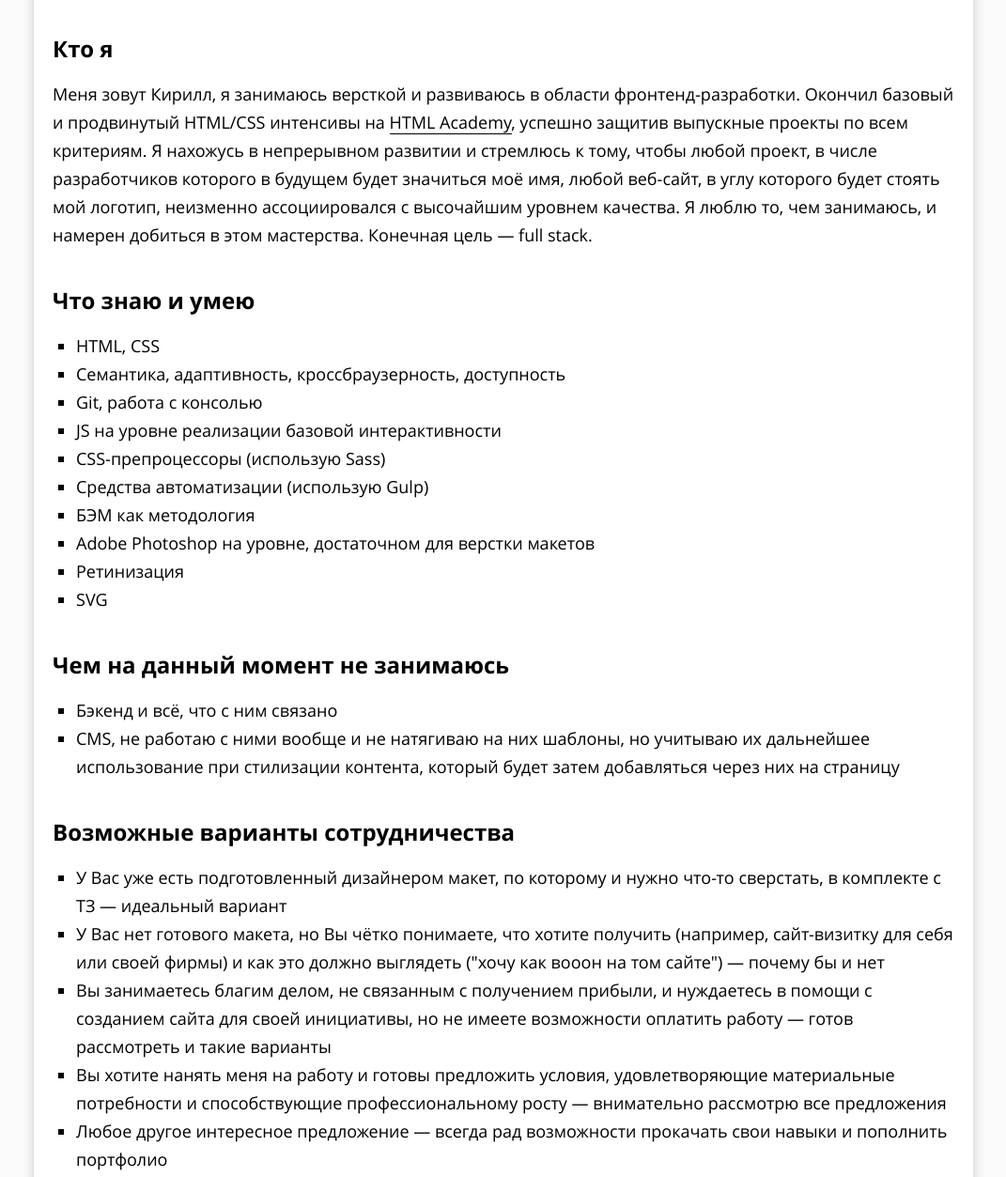
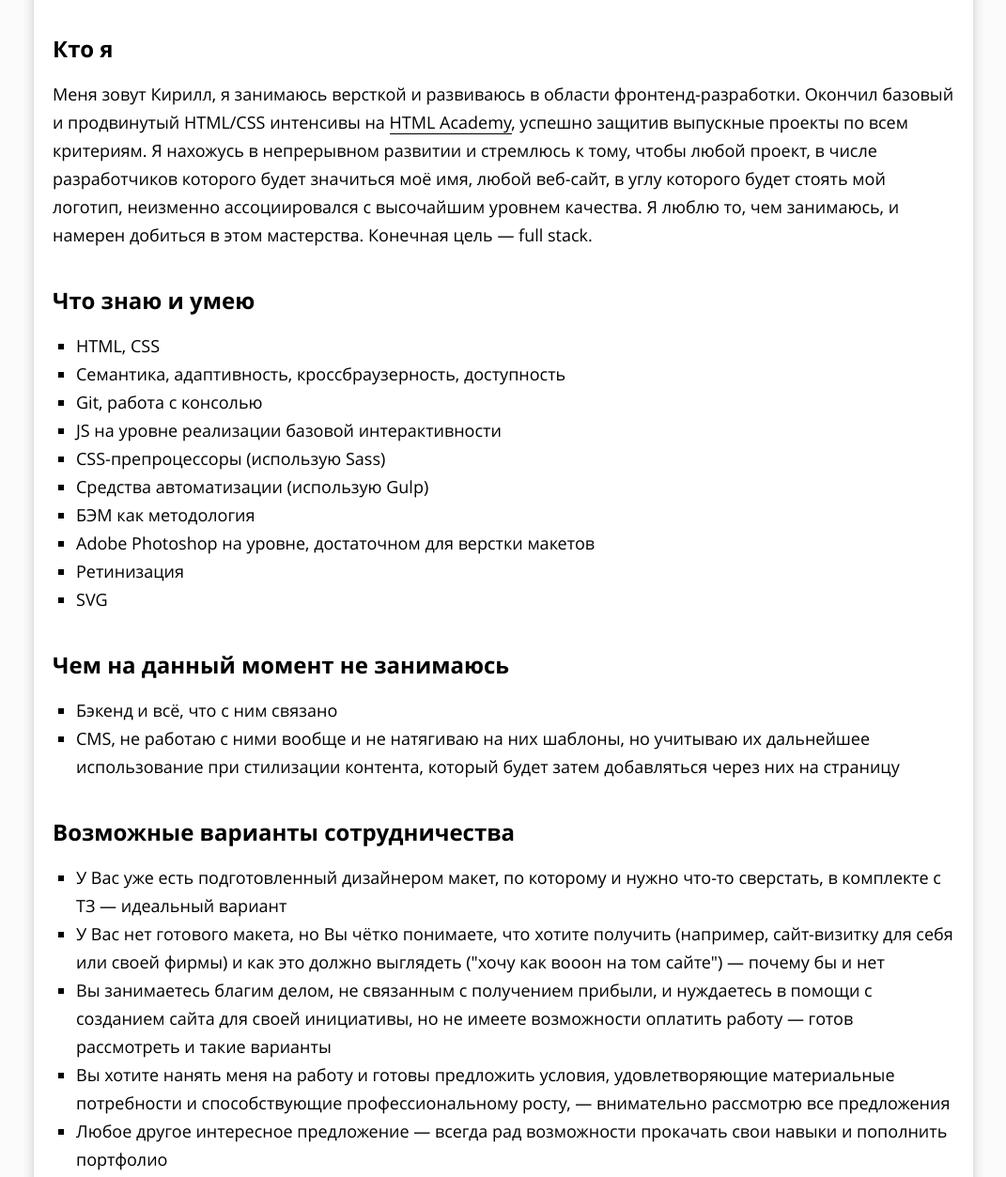
Before and after one commit to DDyst/ddyst.github.io, a website: page about.html in a window 1280 px wide. Shown: the part 467-1720 px from the top of the page at 94% size, without its empty margins (104-1175 px from the left). Drawn offline with Linux system fonts and the light colour scheme.

Commit message:
Correct punctuation mistakes

```diff
--- a/about.html
+++ b/about.html
@@ -25,7 +25,7 @@
         </div>
         <div class="info__desc">
           <h2 class="info__caption">Кто я</h2>
-          <p class="info__text">Меня зовут Кирилл, я занимаюсь версткой и развиваюсь в области фронтенд-разработки. Окончил базовый и продвинутый HTML/CSS интенсивы на <a class="info__link" href="https://htmlacademy.ru/">HTML Academy</a>, успешно защитив выпускные проекты по всем критериям. Я нахожусь в непрерывном развитии и стремлюсь к тому, чтобы любой проект, в числе разработчиков которого в будущем будет значиться моё имя, любой веб-сайт, в углу которого будет стоять мой логотип, неизменно ассоциировался с высочайшим уровнем качества. Я люблю то, чем занимаюсь, и намерен добиться в этом мастерства. Конечная цель — full stack.</p>
+          <p class="info__text">Меня зовут Кирилл, я занимаюсь версткой и развиваюсь в области фронтенд-разработки. Окончил базовый и продвинутый HTML/CSS интенсивы на <a class="info__link" href="https://htmlacademy.ru/">HTML Academy</a>, успешно защитив выпускные проекты по всем критериям. Я нахожусь в непрерывном развитии и стремлюсь к тому, чтобы любой проект, в числе разработчиков которого будет значиться моё имя, любой веб-сайт, в углу которого будет стоять мой логотип, неизменно ассоциировался с высочайшим уровнем качества. Я люблю то, чем занимаюсь, и намерен добиться в этом мастерства. Конечная цель — full stack.</p>
           <h2 class="info__caption">Что знаю и умею</h2>
           <ul class="info__list">
             <li class="info__list-item">HTML, CSS</li>
@@ -49,7 +49,7 @@
             <li class="info__list-item">У Вас уже есть подготовленный дизайнером макет, по которому и нужно что-то сверстать, в комплекте с ТЗ — идеальный вариант</li>
             <li class="info__list-item">У Вас нет готового макета, но Вы чётко понимаете, что хотите получить (например, сайт-визитку для себя или своей фирмы) и как это должно выглядеть ("хочу как вооон на том сайте") — почему бы и нет</li>
             <li class="info__list-item">Вы занимаетесь благим делом, не связанным с получением прибыли, и нуждаетесь в помощи с созданием сайта для своей инициативы, но не имеете возможности оплатить работу — готов рассмотреть и такие варианты</li>
-            <li class="info__list-item">Вы хотите нанять меня на работу и готовы предложить условия, удовлетворяющие материальные потребности и способствующие профессиональному росту — внимательно рассмотрю все предложения</li>
+            <li class="info__list-item">Вы хотите нанять меня на работу и готовы предложить условия, удовлетворяющие материальные потребности и способствующие профессиональному росту, — внимательно рассмотрю все предложения</li>
             <li class="info__list-item">Любое другое интересное предложение — всегда рад возможности прокачать свои навыки и пополнить портфолио</li>
           </ul>
           <h2 class="info__caption">Что дальше</h2>
```
